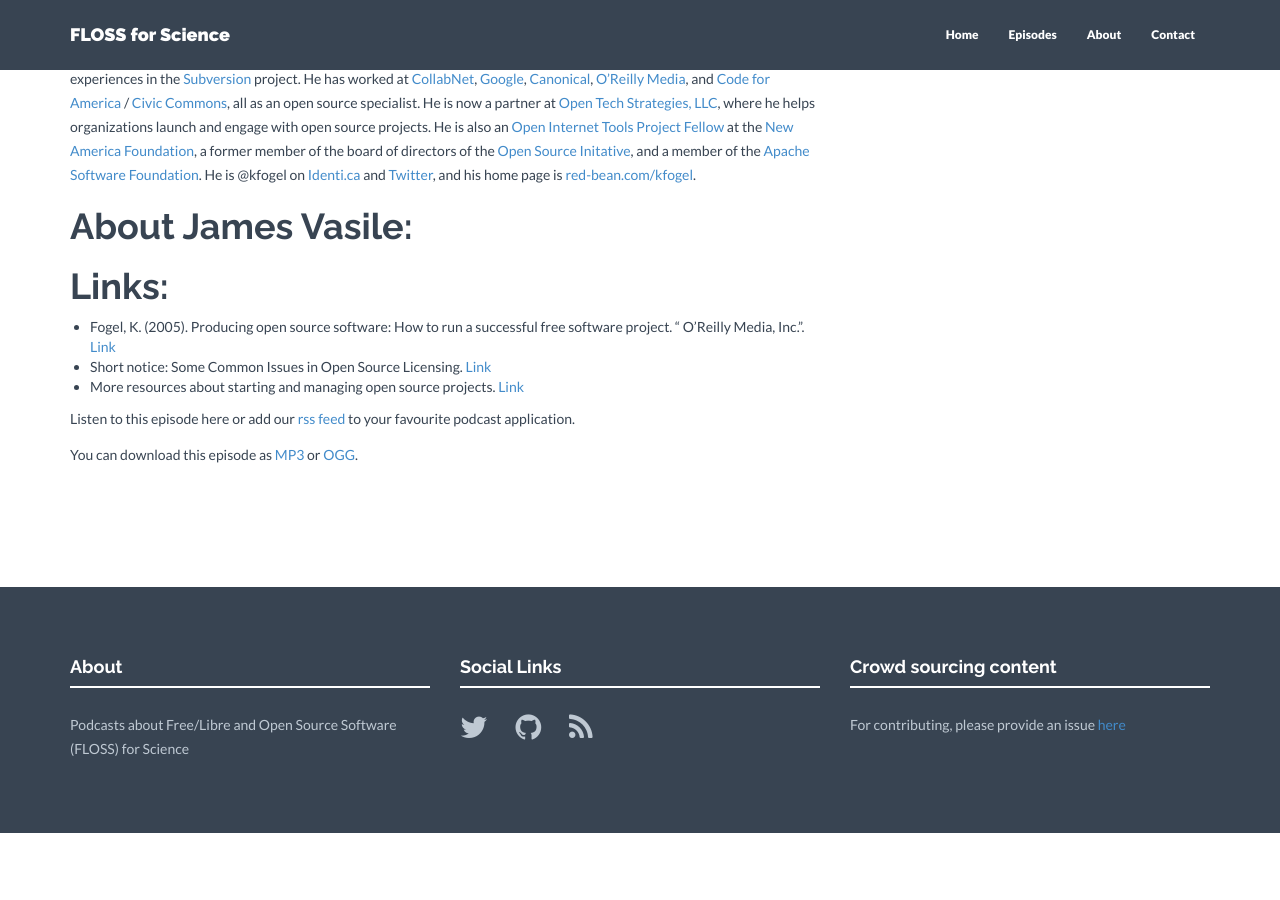
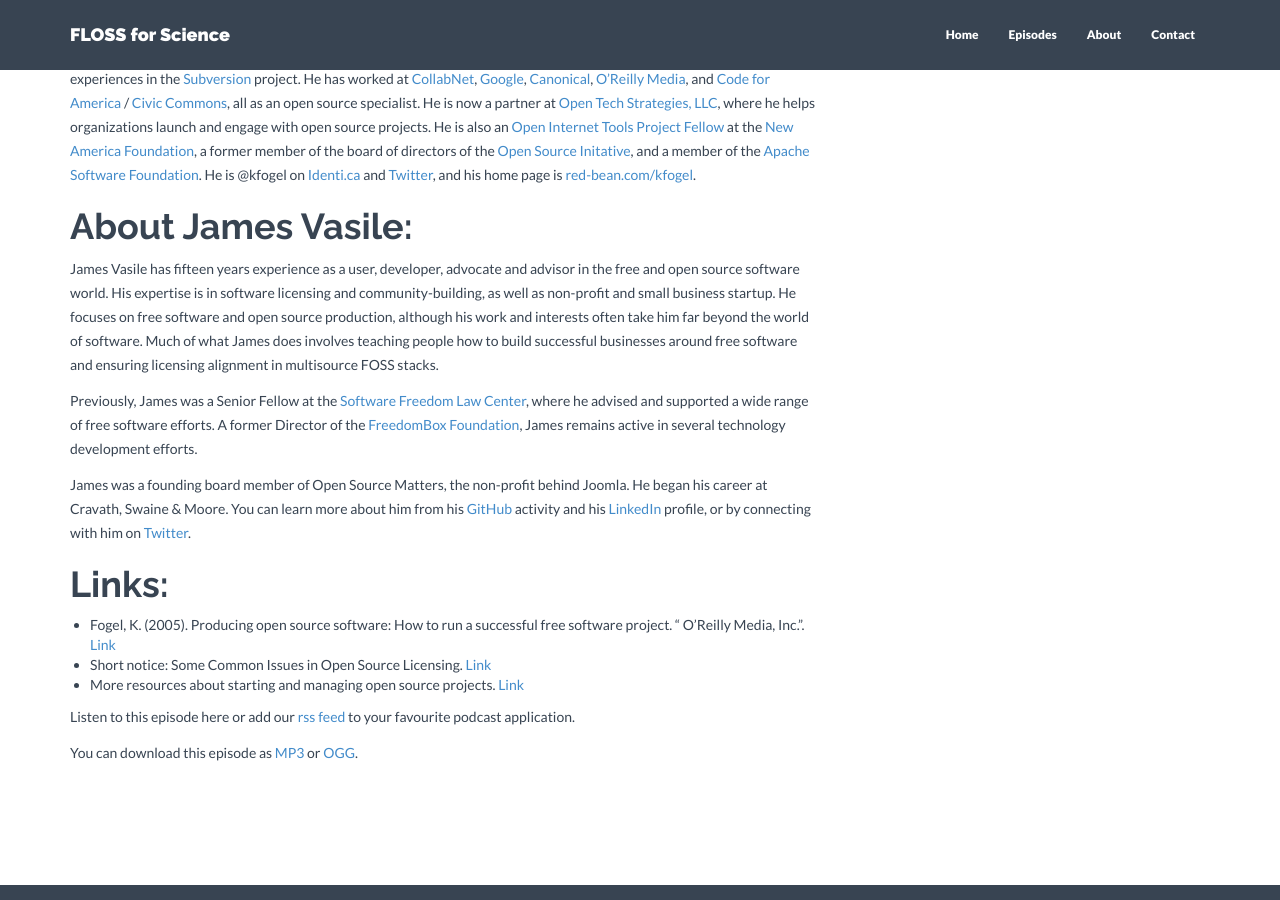
Before and after one commit to FLOSSforScience/FLOSSforScience.github.io, a Jekyll site: the page built from _posts/2018-03-25-season-1-episode-7.markdown, in a window 1280 px wide and 900 px high, scrolled down 1238 px. Built offline with Jekyll 4.4.1, drawn with Linux system fonts in a browser that asks for light colours; nearby versions of some CDN libraries; before the commit the page ends 2071 px from its top, so only the background shows below that.

Commit message:
Add bio for James

```diff
--- a/_posts/2018-03-25-season-1-episode-7.markdown
+++ b/_posts/2018-03-25-season-1-episode-7.markdown
@@ -45,6 +45,12 @@
 
 # About James Vasile:
 
+James Vasile has fifteen years experience as a user, developer, advocate and advisor in the free and open source software world. His expertise is in software licensing and community-building, as well as non-profit and small business startup. He focuses on free software and open source production, although his work and interests often take him far beyond the world of software. Much of what James does involves teaching people how to build successful businesses around free software and ensuring licensing alignment in multisource FOSS stacks.
+
+Previously, James was a Senior Fellow at the [Software Freedom Law Center](http://softwarefreedom.org/), where he advised and supported a wide range of free software efforts. A former Director of the [FreedomBox Foundation](http://freedomboxfoundation.org/), James remains active in several technology development efforts.
+
+James was a founding board member of Open Source Matters, the non-profit behind Joomla. He began his career at Cravath, Swaine & Moore. You can learn more about him from his [GitHub](https://github.com/jvasile) activity and his [LinkedIn](http://www.linkedin.com/profile/view?id=10459180&trk=tab_pro) profile, or by connecting with him on [Twitter](https://twitter.com/jamesvasile).
+
 
 # Links:
 * Fogel, K. (2005). Producing open source software: How to run a successful free software project. " O'Reilly Media, Inc.". [Link](https://producingoss.com/)
```
